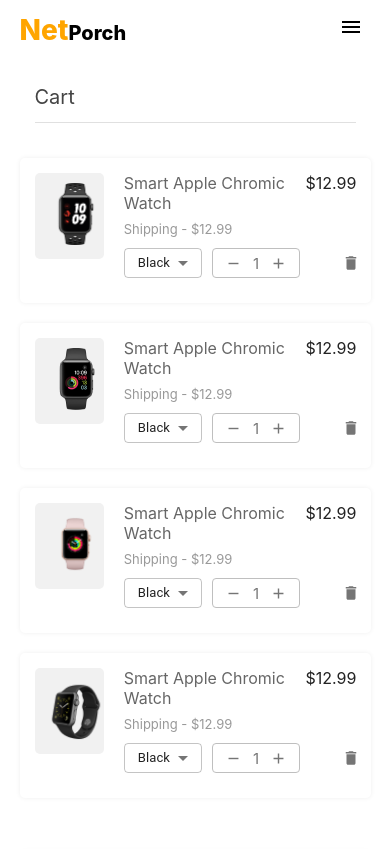
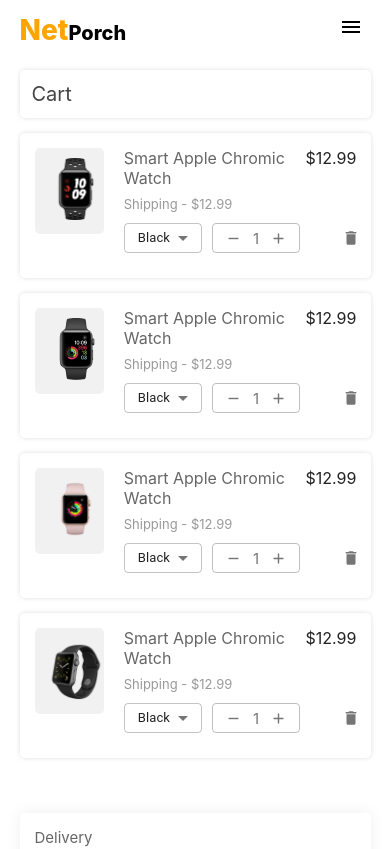
Before and after one commit to boskitech/neekseats, a React (Create React App) app: page /cart in a window 390 px wide. Shown: the top 849 px of the page. Built offline with nearby package versions, Linux system fonts and the light colour scheme.

Commit message:
Motion changes

```diff
--- a/src/pages/cart/Cart.js
+++ b/src/pages/cart/Cart.js
@@ -9,8 +9,6 @@ import Watch1 from "../../assets/img/watch_img_27.png";
 import Watch2 from "../../assets/img/watch_img_12.png";
 import Watch3 from "../../assets/img/watch_img_29.png";
 import Watch4 from "../../assets/img/watch_img_21.png";
-// import Watch5 from "../../assets/img/watch_img_3.png";
-// import Watch6 from "../../assets/img/watch_img_7.png";
 import DeliveryBar from "./DeliveryBar";
 import { motion } from "framer-motion";
 
@@ -42,6 +40,11 @@ const Cart = () => {
     color: "#444",
     fontWeight: 400,
     padding: "15px",
+    [theme.breakpoints.down("md")]: {
+      padding: "12px",
+      boxShadow: "0 0 5px #dfdfdf",
+      borderRadius: "5px",
+    },
   }));
 
   const StyledCheckOutHeader = styled("div")(({ theme }) => ({
@@ -75,8 +78,8 @@ const Cart = () => {
     padding: "15px 0px 15px 15px",
     [theme.breakpoints.down("md")]: {
       width: "96%",
-      boxShadow: "0 0 5px #efefef",
-      margin: "20px 0",
+      boxShadow: "0 0 5px #dfdfdf",
+      margin: "15px 0",
       height: "auto",
     },
   }));
@@ -138,15 +141,6 @@ const Cart = () => {
     },
   }));
 
-  //   const StyledQuantityButton = styled(Button)(({ theme }) => ({
-  //     width: "20px",
-  //     height: "30px",
-  //     fontSize: "17px",
-  //     border: "1px solid #bfbfbf",
-  //     margin: "0 10px",
-  //     color: "#777",
-  //   }));
-
   const StyledDeleteButton = styled(Button)(({ theme }) => ({
     width: "20px",
     height: "30px",
@@ -197,7 +191,12 @@ const Cart = () => {
             <StyledCartGrid>
               <StyledCartHeader>
                 Cart
-                <Divider sx={{ marginTop: "13px" }} />
+                <Divider
+                  sx={{
+                    marginTop: "13px",
+                    display: { xs: "none", sm: "block" },
+                  }}
+                />
               </StyledCartHeader>
               <StyledCartItems>
                 <Grid container direction="row" spacing="20">
```
